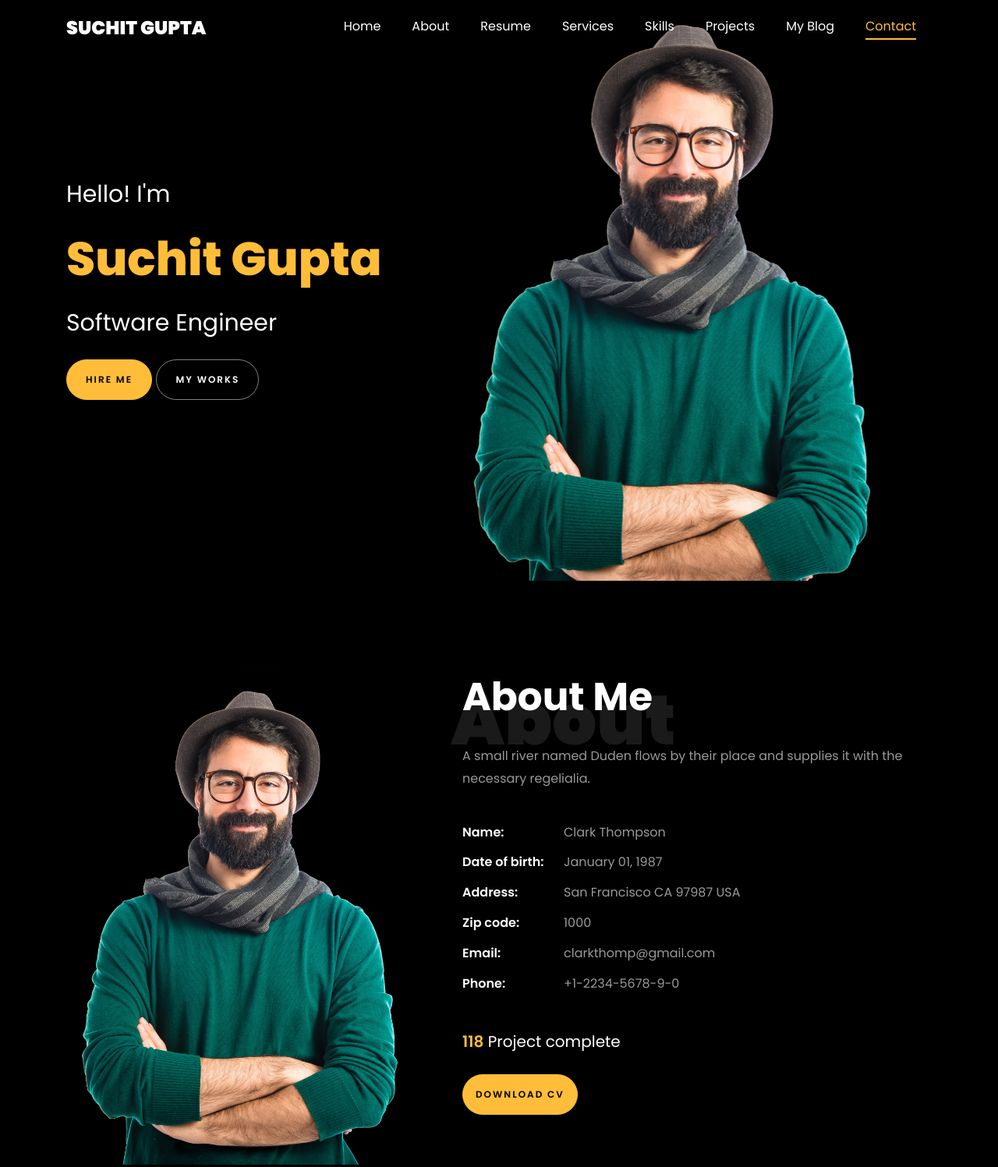
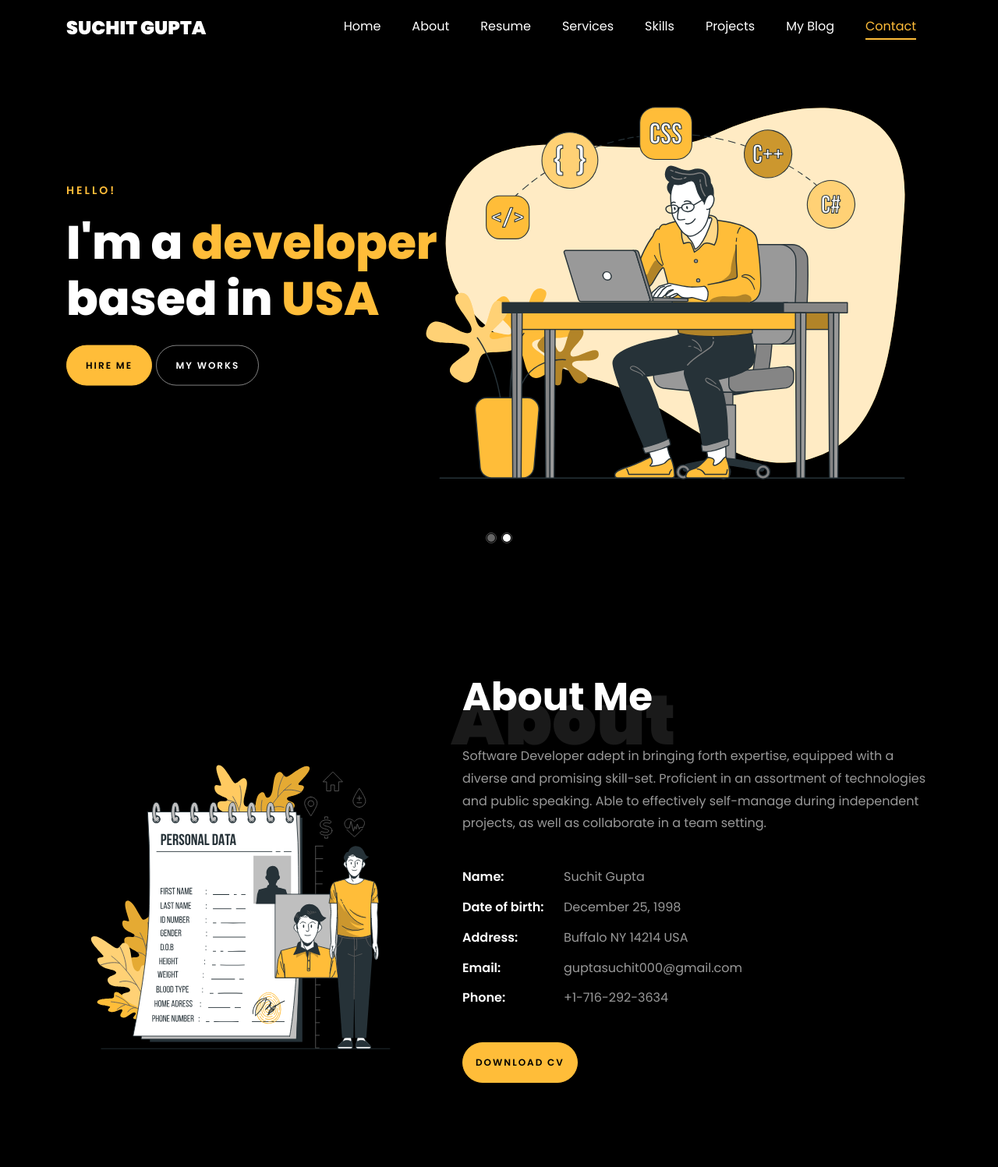
Before and after one commit to suchit001/portfolio, a plain HTML site: page index.html in a window 1280 px wide. Shown: the part 5-1502 px from the top of the page at 78% size. Drawn offline with Linux system fonts and the light colour scheme; files whose address does not match are found by name.

Commit message:
fixed header

```diff
--- a/index.html
+++ b/index.html
@@ -1,7 +1,7 @@
 <!DOCTYPE html>
 <html lang="en">
   <head>
-    <title>Suchit Gupta</title>
+    <title>Suchit Gupta Portfolio</title>
     <meta charset="utf-8">
     <meta name="viewport" content="width=device-width, initial-scale=1, shrink-to-fit=no">
 
@@ -52,15 +52,14 @@
 	      	<div class="overlay"></div>
 	        <div class="container">
 	          <div class="row d-md-flex no-gutters slider-text align-items-end justify-content-end" data-scrollax-parent="true">
-	          	<div class="one-third js-fullheight order-md-last img" style="background-image:url(images/bg_1.png);">
+	          	<div class="one-third js-fullheight order-md-last img" style="background-image:url(myimages/header1.svg);">
 	          		<div class="overlay"></div>
 	          	</div>
 		          <div class="one-forth d-flex  align-items-center ftco-animate" data-scrollax=" properties: { translateY: '70%' }">
 		          	<div class="text">
-		          		<span class="subheading"></span>
-			            <h2 class="mb-4 mt-3">Hello! I'm</h2>
-						<h1 class="mb-4 mt-3"> <span>Suchit Gupta</span></h1>
-			            <h2 class="mb-4">Software Engineer</h2>
+		          		<span class="subheading">Hello!</span>
+			            <h1 class="mb-4 mt-3">I am <span> <br>Suchit </span>Gupta</h1>
+			            <h2 class="mb-4">A Software Engineer</h2>
 			            <p><a href="#" class="btn btn-primary py-3 px-4">Hire me</a> <a href="#" class="btn btn-white btn-outline-white py-3 px-4">My works</a></p>
 		            </div>
 		          </div>
@@ -68,23 +67,23 @@
 	        </div>
 	      </div>
 
-	      <!-- <div class="slider-item">
+	      <div class="slider-item">
 	      	<div class="overlay"></div>
 	        <div class="container">
 	          <div class="row d-flex no-gutters slider-text align-items-end justify-content-end" data-scrollax-parent="true">
-	          	<div class="one-third js-fullheight order-md-last img" style="background-image:url(images/bg_2.png);">
+	          	<div class="one-third js-fullheight order-md-first img" style="background-image:url(myimages/header2.svg);">
 	          		<div class="overlay"></div>
 	          	</div>
 		          <div class="one-forth d-flex align-items-center ftco-animate" data-scrollax=" properties: { translateY: '70%' }">
 		          	<div class="text">
 		          		<span class="subheading">Hello!</span>
-			            <h1 class="mb-4 mt-3">I'm a <span>full stack developer</span> based in USA</h1>
+			            <h1 class="mb-4 mt-3">I'm a <span>developer</span> based in<span> USA</span></h1>
 			            <p><a href="#" class="btn btn-primary py-3 px-4">Hire me</a> <a href="#" class="btn btn-white btn-outline-white py-3 px-4">My works</a></p>
 		            </div>
 		          </div>
 	        	</div>
 	        </div>
-	      </div> -->
+	      </div>
 	    </div>
     </section>
 
@@ -94,8 +93,11 @@
     			<div class="col-md-6 col-lg-5 d-flex">
     				<div class="img-about img d-flex align-items-stretch">
     					<div class="overlay"></div>
-	    				<div class="img d-flex align-self-stretch align-items-center" style="background-image:url(images/bg_1.png);">
-	    				</div>
+						<div class="img d-flex align-self-stretch align-items-center">
+							<img src="myimages/Personal data-bro.svg">
+						</div>
+	    				<!-- <div class="img d-flex align-self-stretch align-items-center" style="background-image:url(myimages/Personal\ data-bro.svg);">
+	    				</div> -->
     				</div>
     			</div>
     			<div class="col-md-6 col-lg-7 pl-lg-5 pb-5">
@@ -103,23 +105,23 @@
 		          <div class="col-md-12 heading-section ftco-animate">
 		          	<h1 class="big">About</h1>
 		            <h2 class="mb-4">About Me</h2>
-		            <p>A small river named Duden flows by their place and supplies it with the necessary regelialia.</p>
+		            <p>Software Developer adept in bringing forth expertise, equipped with a diverse and promising skill-set. Proficient in an assortment of technologies and public speaking. Able to effectively self-manage during independent projects, as well as collaborate in a team setting.</p>
 		            <ul class="about-info mt-4 px-md-0 px-2">
-		            	<li class="d-flex"><span>Name:</span> <span>Clark Thompson</span></li>
-		            	<li class="d-flex"><span>Date of birth:</span> <span>January 01, 1987</span></li>
-		            	<li class="d-flex"><span>Address:</span> <span>San Francisco CA 97987 USA</span></li>
-		            	<li class="d-flex"><span>Zip code:</span> <span>1000</span></li>
-		            	<li class="d-flex"><span>Email:</span> <span>clarkthomp@gmail.com</span></li>
-		            	<li class="d-flex"><span>Phone: </span> <span>+1-2234-5678-9-0</span></li>
+		            	<li class="d-flex"><span>Name:</span> <span>Suchit Gupta</span></li>
+		            	<li class="d-flex"><span>Date of birth:</span> <span>December 25, 1998</span></li>
+		            	<li class="d-flex"><span>Address:</span> <span>Buffalo NY 14214 USA</span></li>
+		            	<!-- <li class="d-flex"><span>Zip code:</span> <span></span></li> -->
+		            	<li class="d-flex"><span>Email:</span> <span>guptasuchit000@gmail.com</span></li>
+		            	<li class="d-flex"><span>Phone: </span> <span>+1-716-292-3634</span></li>
 		            </ul>
 		          </div>
 		        </div>
 	          <div class="counter-wrap ftco-animate d-flex mt-md-3">
               <div class="text">
-              	<p class="mb-4">
+              	<!-- <p class="mb-4">
 	                <span class="number" data-number="120">0</span>
 	                <span>Project complete</span>
-                </p>
+                </p> -->
                 <p><a href="#" class="btn btn-primary py-3 px-3">Download CV</a></p>
               </div>
 	          </div>
@@ -132,13 +134,13 @@
     	<div class="container">
     		<div class="row justify-content-center pb-5">
           <div class="col-md-10 heading-section text-center ftco-animate">
-          	<h1 class="big big-2">Resume</h1>
-            <h2 class="mb-4">Resume</h2>
-            <p>A small river named Duden flows by their place and supplies it with the necessary regelialia. It is a paradisematic country, in which roasted parts of sentences fly into your mouth.</p>
+          	<h1 class="big big-2">Experience</h1>
+            <h2 class="mb-4">Work Experience</h2>
+            <p>Juggling bits and bytes like a tech-sorcerer, and occasionally taming unruly bugs with a virtual whip!</p>
           </div>
         </div>
     		<div class="row">
-    			<div class="col-md-6">
+    			<div class="col-md-12">
     				<div class="resume-wrap ftco-animate">
     					<span class="date">2014-2015</span>
     					<h2>Master Degree of Design</h2>
@@ -430,7 +432,7 @@
         <div class="row d-flex">
           <div class="col-md-4 d-flex ftco-animate">
           	<div class="blog-entry justify-content-end">
-              <a href="blogs/single.html" class="block-20" style="background-image: url('images/image_1.jpg');">
+              <a href="single.html" class="block-20" style="background-image: url('images/image_1.jpg');">
               </a>
               <div class="text mt-3 float-right d-block">
               	<div class="d-flex align-items-center mb-3 meta">
--- a/js/main.js
+++ b/js/main.js
@@ -19,9 +19,9 @@
 
 	var fullHeight = function() {
 
-		$('.js-fullheight').css('height', $(window).height());
+		$('.js-fullheight').css('height', $(window).height() * 0.9);
 		$(window).resize(function(){
-			$('.js-fullheight').css('height', $(window).height());
+			$('.js-fullheight').css('height', $(window).height() * 0.9);
 		});
 
 	};
```
Also changed, not shown: images/header-image.avif (added), myimages/Personal data-bro.svg (added), myimages/header1.svg (added), myimages/header2.svg (added).
